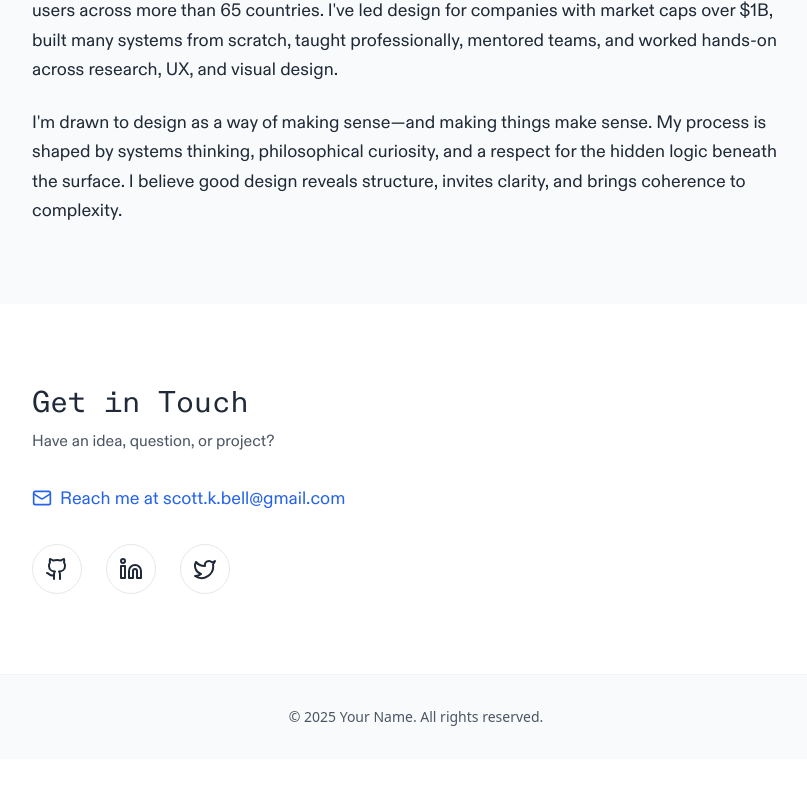
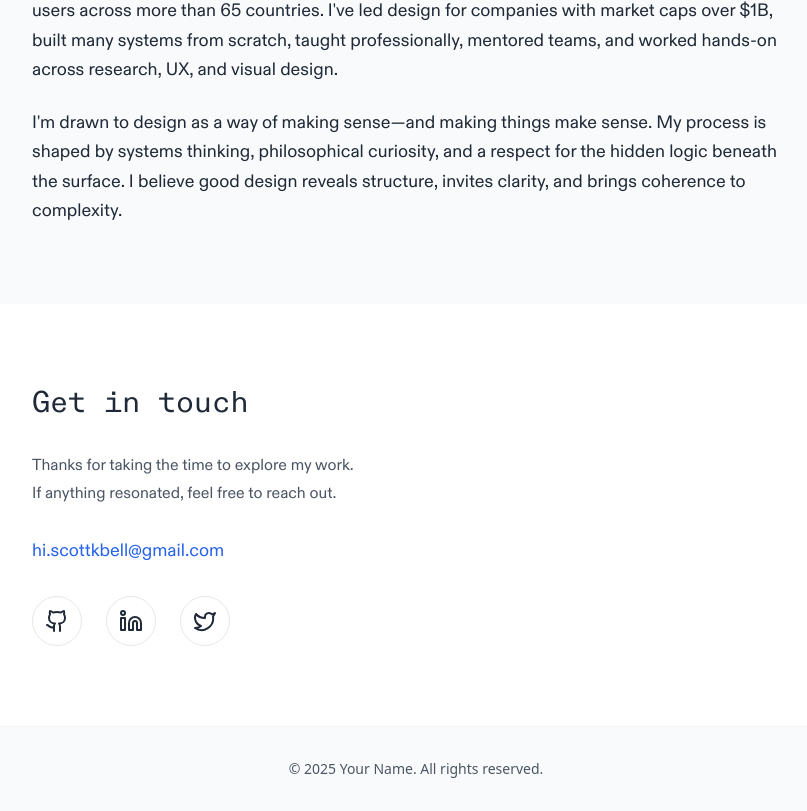
Before and after one commit to skip5this/portfolio, a React (Vite) app: page / in a window 1280 px wide. Shown: the part 4427-5238 px from the top of the page, without its empty margins (224-1031 px from the left). Before the commit the page ends 5186 px from the top, so only its background shows below. Built offline with nearby package versions, Linux system fonts and the light colour scheme.

Commit message:
Update Contact section: remove quote, add social media links, adjust spacing

```diff
--- a/src/components/Contact.tsx
+++ b/src/components/Contact.tsx
@@ -1,29 +1,29 @@
 import React from 'react';
-import { MailIcon, GithubIcon, LinkedinIcon, TwitterIcon } from 'lucide-react';
+import { GithubIcon, LinkedinIcon, TwitterIcon } from 'lucide-react';
 
 export function Contact() {
   return (
     <section id="contact" className="py-20 bg-white">
       <div className="max-w-7xl mx-auto px-4 md:px-16">
         <div className="max-w-3xl mx-auto">
-          <h2 className="text-3xl font-diatype-mono mb-2">Get in Touch</h2>
-          <p className="text-gray-600 mb-8 font-diatype">
-            Have an idea, question, or project?
-          </p>
-          <a href="mailto:scott.k.bell@gmail.com" className="inline-flex items-center gap-2 text-lg mb-8 text-blue-600 hover:underline font-diatype">
-            <MailIcon size={20} />
-            Reach me at scott.k.bell@gmail.com
+          <h2 className="text-3xl font-diatype-mono mb-8">Get in touch</h2>
+          <div className="space-y-1 text-gray-600 mb-8 font-diatype">
+            <p>Thanks for taking the time to explore my work.</p>
+            <p>If anything resonated, feel free to reach out.</p>
+          </div>
+          <a href="mailto:hi.scottkbell@gmail.com" className="inline-flex text-lg mb-8 text-blue-600 hover:underline font-diatype">
+            hi.scottkbell@gmail.com
           </a>
           <div className="flex gap-6">
-            <a href="#" className="p-3 rounded-full border border-gray-200 hover:bg-gray-50 transition-colors">
+            <a href="https://github.com/skip5this" target="_blank" rel="noopener noreferrer" className="p-3 rounded-full border border-gray-200 hover:bg-gray-50 transition-colors">
               <GithubIcon size={24} />
               <span className="sr-only">GitHub</span>
             </a>
-            <a href="#" className="p-3 rounded-full border border-gray-200 hover:bg-gray-50 transition-colors">
+            <a href="https://www.linkedin.com/in/scottkbell" target="_blank" rel="noopener noreferrer" className="p-3 rounded-full border border-gray-200 hover:bg-gray-50 transition-colors">
               <LinkedinIcon size={24} />
               <span className="sr-only">LinkedIn</span>
             </a>
-            <a href="#" className="p-3 rounded-full border border-gray-200 hover:bg-gray-50 transition-colors">
+            <a href="https://x.com/skb_btc" target="_blank" rel="noopener noreferrer" className="p-3 rounded-full border border-gray-200 hover:bg-gray-50 transition-colors">
               <TwitterIcon size={24} />
               <span className="sr-only">Twitter</span>
             </a>
```
